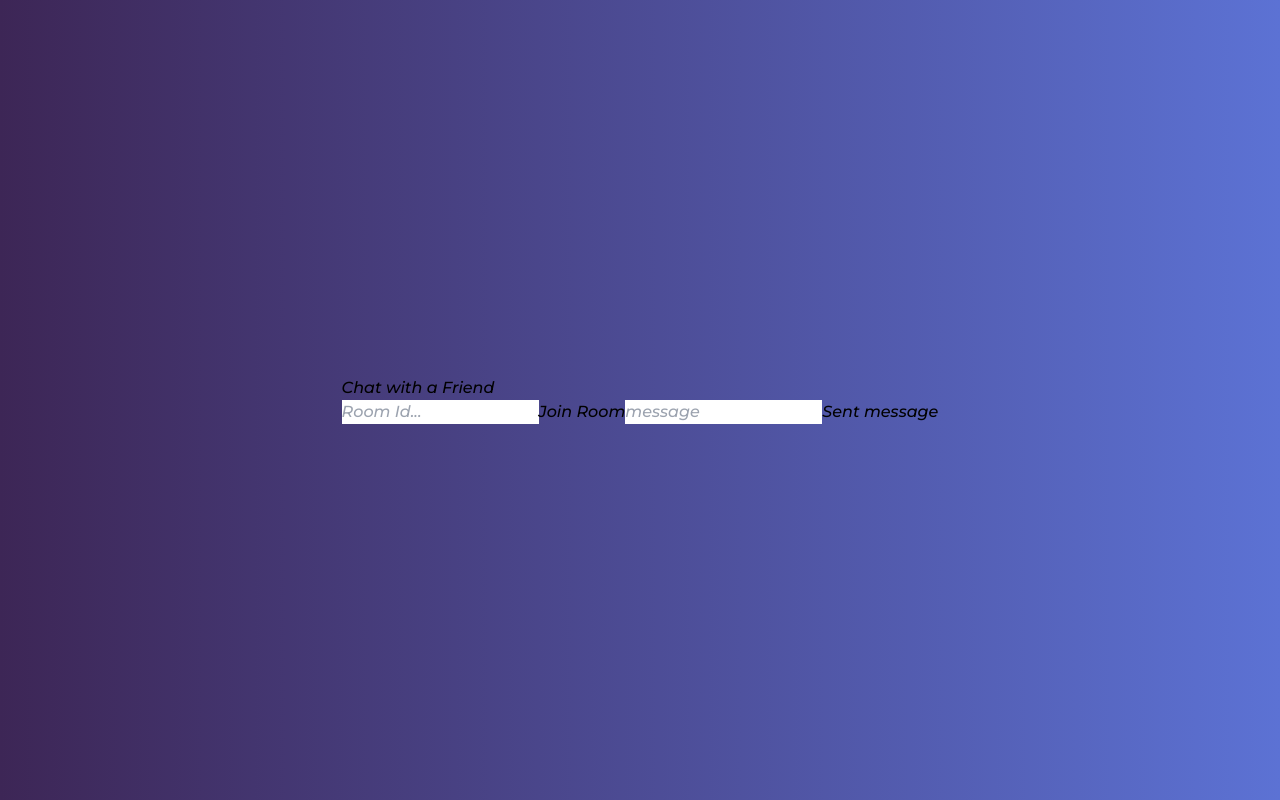
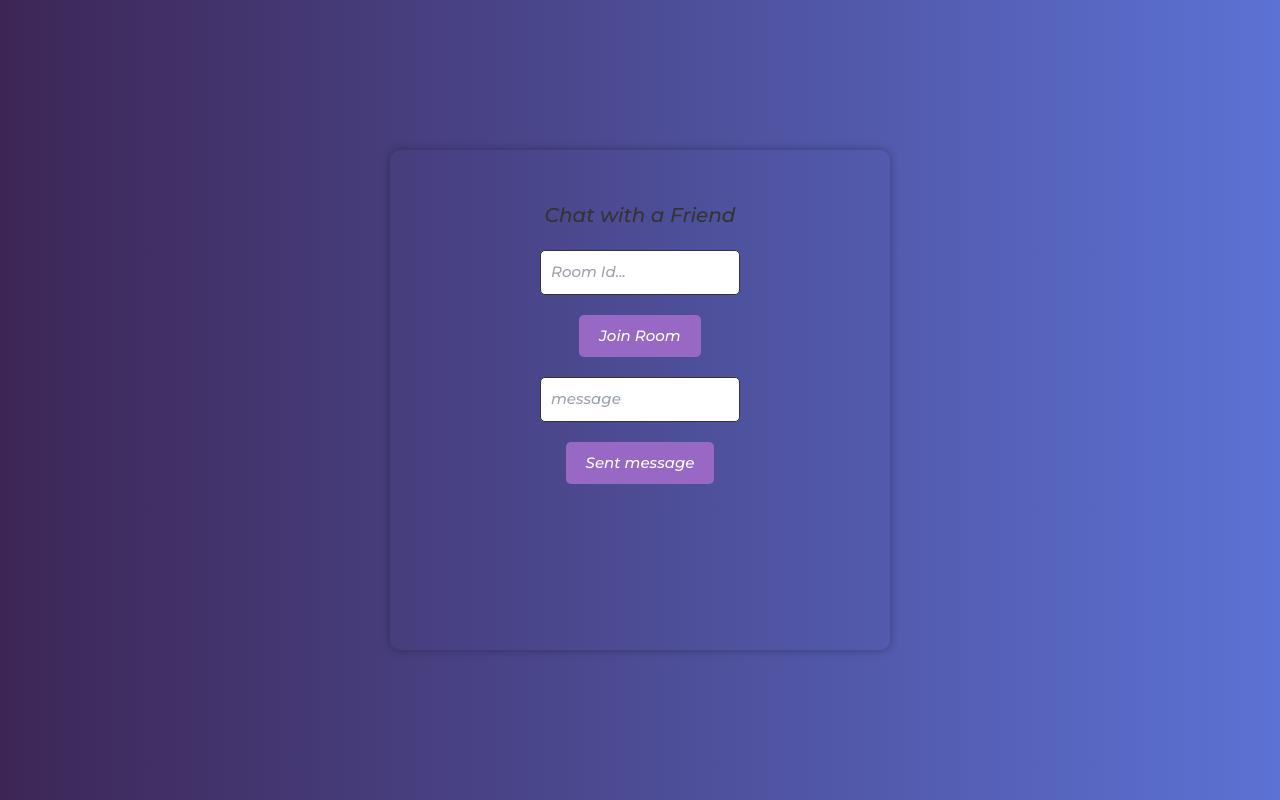
Before and after one commit to LalaChristl/ChatLHR, a React (Create React App) app in the folder client/: page /chat in a window 1280 px wide. Built offline with nearby package versions, Linux system fonts and the light colour scheme; no server answers.

Commit message:
chat css

```diff
--- a/client/src/pages/Chat.js
+++ b/client/src/pages/Chat.js
@@ -1,5 +1,6 @@
 import React, { useEffect, useState } from "react";
 import io from "socket.io-client";
+import "../styles/Chat.css";
 
 const socket = io.connect("http://localhost:5555");
 
@@ -39,13 +40,15 @@ function Chat() {
   };
 
   return (
-    <div>
-      <h1>Chat with a Friend</h1>
-      <input onChange={handleJoinRoom} type="text" placeholder="Room Id..." />
-      <button onClick={joinRoom}>Join Room</button>
-      <input type="text" onChange={handleMessage} placeholder="message" />
-      <button onClick={handleSendMessage}>Sent message</button>
-      <h1>{recievedMessage}</h1>
+    <div className="chat-container1">
+    <div className="chat-container2">
+      <h1 className="chat-title">Chat with a Friend</h1>
+      <input className="join-room-input" onChange={handleJoinRoom} type="text" placeholder="Room Id..." />
+      <button className="join-room-button" onClick={joinRoom}>Join Room</button>
+      <input className="message-input" type="text" onChange={handleMessage} placeholder="message" />
+      <button className="send-message-button" onClick={handleSendMessage}>Sent message</button>
+      <h1 className="h1-message">{recievedMessage}</h1>
+    </div>
     </div>
   );
 }
--- a/client/src/pages/Login.js
+++ b/client/src/pages/Login.js
@@ -35,6 +35,7 @@ function Login() {
 
   console.log("~ Login ~ state", state);
   return (
+    <div className="body-login">
     <div className="container-login">
       <div className="container-2-login">
         <h1 className="h1-login">Welcome to ChatLHR!</h1>
@@ -58,6 +59,7 @@ function Login() {
         <p onClick={handleNotUser}>Not a user yet?</p>
       </div>
     </div>
+    </div>
   );
 }
 
--- a/client/src/pages/Register.js
+++ b/client/src/pages/Register.js
@@ -67,7 +67,7 @@ const Register = () => {
   };
 
   return (
-    <div>
+    <div className="body-register">
       <div className="register-container">
         <h1 className="h1-register">Register</h1>
         <input
--- /dev/null
+++ b/client/src/styles/Chat.css
@@ -0,0 +1,104 @@
+.chat-container1 {
+  display: flex;
+  flex-direction: column;
+  align-items: center;
+  justify-content: center;
+
+  height: 100vh;
+
+  background: linear-gradient(to right, #3d2656, #5c72d4);
+
+  font-family: "Montserrat", sans-serif;
+}
+
+.chat-container2 {
+  width: 500px;
+  height: 500px;
+  align-items: center;
+  display: flex;
+  flex-direction: column;
+  position: fixed;
+  top: 50%;
+  left: 50%;
+  transform: translate(-50%, -50%);
+  border: 1px rgb(100, 110, 177);
+  background-color: rgba(255, 255, 255, 0);
+  padding: 5rem;
+  border-radius: 10px;
+  box-shadow: 0 0 10px rgba(0, 0, 0, 0.3);
+}
+
+.chat-title {
+  font-size: 2rem;
+  margin-bottom: 2rem;
+  color: #333;
+}
+
+.join-room-input {
+  width: 50%;
+  padding: 1rem;
+  margin-bottom: 2rem;
+  font-size: 1.5rem;
+  border: 1px solid #333;
+  border-radius: 5px;
+  color: #333;
+  transition: all 0.3s;
+}
+
+.join-room-input:focus {
+  outline: none;
+  border-color: #9769c5;
+}
+
+.join-room-button {
+  padding: 1rem 2rem;
+  background-color: #9769c5;
+  border: none;
+  border-radius: 5px;
+  font-size: 1.5rem;
+  color: #fff;
+  cursor: pointer;
+  transition: all 0.3s;
+  margin-bottom: 2rem;
+}
+
+.join-room-button:hover {
+  background-color: #667eea;
+}
+
+.message-input {
+  width: 50%;
+  padding: 1rem;
+  margin-bottom: 2rem;
+  font-size: 1.5rem;
+  border: 1px solid #333;
+  border-radius: 5px;
+  color: #333;
+  transition: all 0.3s;
+}
+
+.message-input:focus {
+  outline: none;
+  border-color: #9769c5;
+}
+
+.send-message-button {
+  padding: 1rem 2rem;
+  background-color: #9769c5;
+  border: none;
+  border-radius: 5px;
+  font-size: 1.5rem;
+  color: #fff;
+  cursor: pointer;
+  transition: all 0.3s;
+  margin-bottom: 2rem;
+}
+
+.send-message-button:hover {
+  background-color: #667eea;
+}
+
+.h1-message {
+  font-size: 1.5rem;
+  color: #333;
+}
--- a/client/src/styles/Login.css
+++ b/client/src/styles/Login.css
@@ -1,12 +1,8 @@
 @import url("https://fonts.googleapis.com/css2?family=Montserrat:ital,wght@1,500&display=swap");
 
-html,
-body {
-  height: 100%;
-  margin: 0;
-}
 
-body {
+
+.body-login {
   background: linear-gradient(to right, #3d2656, #5c72d4);
   display: flex;
   align-items: center;
--- a/client/src/styles/Register.css
+++ b/client/src/styles/Register.css
@@ -1,3 +1,13 @@
+.body-register{
+  height: 100vh;
+  background: linear-gradient(to right, #3d2656, #5c72d4);
+  display: flex;
+  align-items: center;
+  justify-content: center;
+  font-family: "Montserrat", sans-serif;
+}
+
+
 .register-container {
   width: 500px;
   height: 710px;
```
